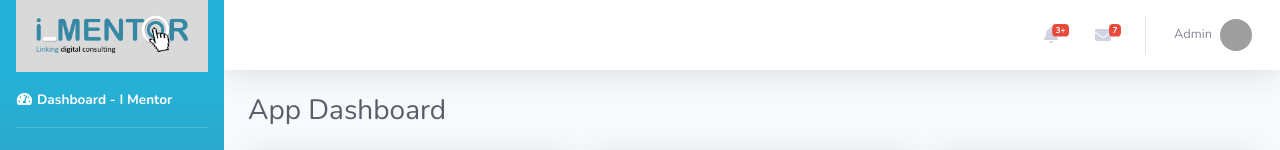
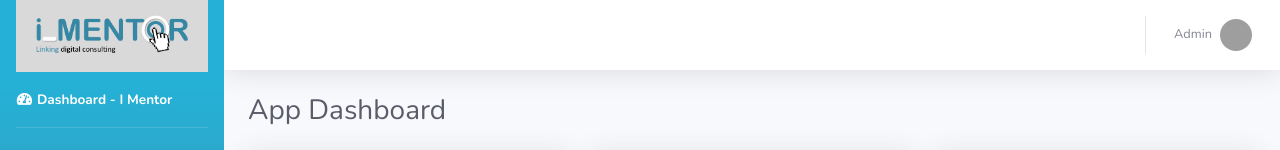
Before and after one commit to pattWill/React-Imentor-Dashboard, a React (Create React App) app: page / in a window 1280 px wide. Shown: the top 150 px of the page. Built offline with nearby package versions, Linux system fonts and the light colour scheme; no server answers; grey boxes are pictures that could not be loaded.

Commit message:
Detalles de CSS

```diff
--- a/src/components/TopBar.js
+++ b/src/components/TopBar.js
@@ -15,23 +15,6 @@ function TopBar(){
 					{/*<!-- Topbar Navbar -->*/}
 					<ul className="navbar-nav ml-auto">
 
-						{/*<!-- Nav Item - Alerts -->*/}
-						<li className="nav-item dropdown no-arrow mx-1">
-							<a className="nav-link dropdown-toggle" href="/" id="alertsDropdown">
-								<i className="fas fa-bell fa-fw"></i>
-								{/*<!-- Counter - Alerts -->*/}
-								<span className="badge badge-danger badge-counter">3+</span>
-							</a>
-						</li>
-
-						{/*<!-- Nav Item - Messages -->*/}
-						<li className="nav-item dropdown no-arrow mx-1">
-							<a className="nav-link dropdown-toggle" href="/" id="messagesDropdown">
-								<i className="fas fa-envelope fa-fw"></i>
-								{/*<!-- Counter - Messages -->*/}
-								<span className="badge badge-danger badge-counter">7</span>
-							</a>
-						</li>
 
 						<div className="topbar-divider d-none d-sm-block"></div>
 
```
